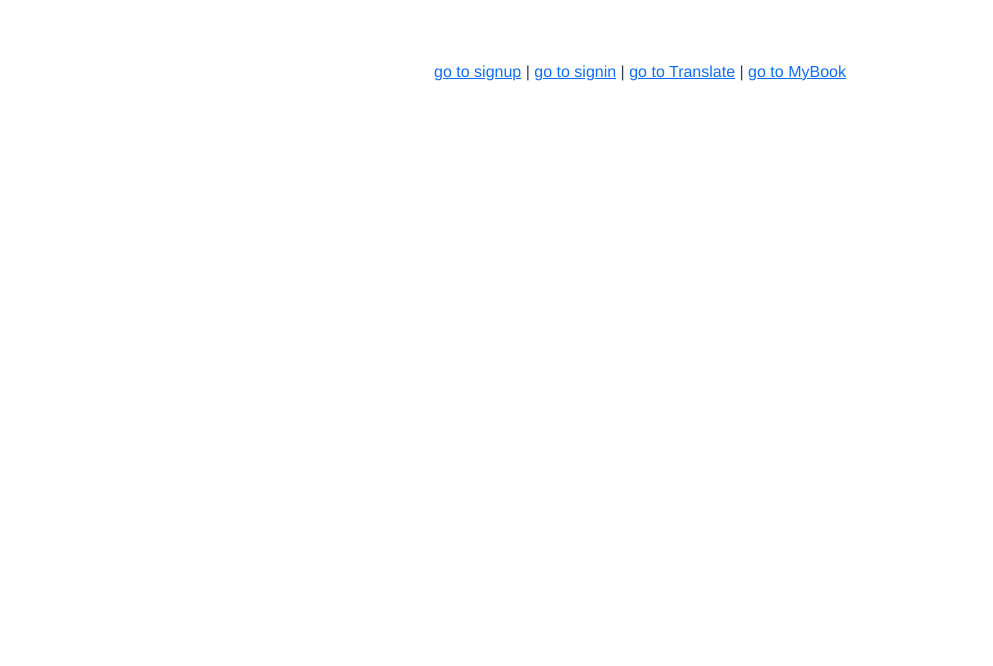
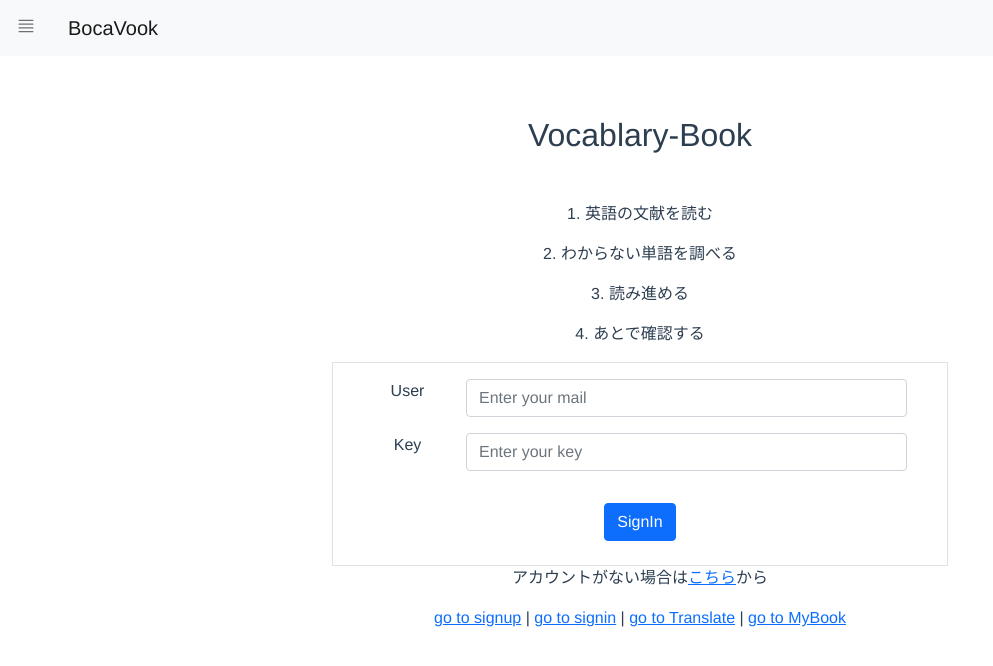
Before and after one commit to m4oyu/vocab_book_frontend, a Vue app: page / in a window 1280 px wide. Shown: the top 666 px of the page, without its empty margins (0-993 px from the left). Built offline with nearby package versions, Linux system fonts and the light colour scheme; what vue-cookies would draw is missing.

Commit message:
header create

```diff
--- a/src/App.vue
+++ b/src/App.vue
@@ -1,19 +1,23 @@
 <template>
   <div id="app">
     <div>
+      <Header class="py-3"/>
+      <router-view></router-view>
       <router-link to="/user/signup/">go to signup</router-link> |
       <router-link to="/user/signin/">go to signin</router-link> |
       <router-link to="/translate/">go to Translate</router-link> |
       <router-link to="/book/">go to MyBook</router-link>
-      <router-view></router-view>
     </div>
   </div>
 </template>
 
 <script>
+import Header from './components/Header.vue'
 export default {
   name: "App",
-  components: {},
+  components: {
+    Header,
+  },
 };
 </script>
 
--- /dev/null
+++ b/src/components/Header.vue
@@ -0,0 +1,29 @@
+<template>
+  <div>
+    <b-navbar type="light" variant="light" fixed="top">
+      <b-navbar-nav class="mx-2">
+        <b-nav-item-dropdown variant="link" no-caret>
+          <template #button-content>
+            <div>
+              <b-icon icon="justify"></b-icon>
+            </div>
+          </template>
+          <b-dropdown-item>Logout</b-dropdown-item>
+          <b-dropdown-item>Help</b-dropdown-item>
+        </b-nav-item-dropdown>
+      </b-navbar-nav>
+      <b-navbar-brand to="/translate/" class="mx-3">BocaVook</b-navbar-brand>
+    </b-navbar>
+  </div>
+</template>
+
+<script>
+export default {
+  name: "Header",
+  data() {
+    return {
+      books: [],
+    };
+  },
+};
+</script>
--- a/src/router/index.js
+++ b/src/router/index.js
@@ -1,5 +1,6 @@
 import Vue from 'vue'
 import VueRouter from 'vue-router'
+import Top from '../components/Top.vue'
 import SignUp from '../components/SignUp.vue'
 import SignIn from '../components/SignIn.vue'
 import Translate from '../components/Translate.vue'
@@ -8,6 +9,11 @@ import MyBook from '../components/MyBook.vue'
 Vue.use(VueRouter)
 
 const routes = [
+  {
+    path: '/',
+    name: 'top',
+    component: Top,
+  },
   {
     path: '/user/signin',
     name: 'signin',
```
